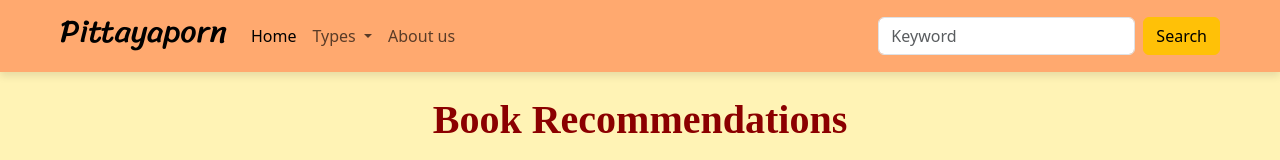
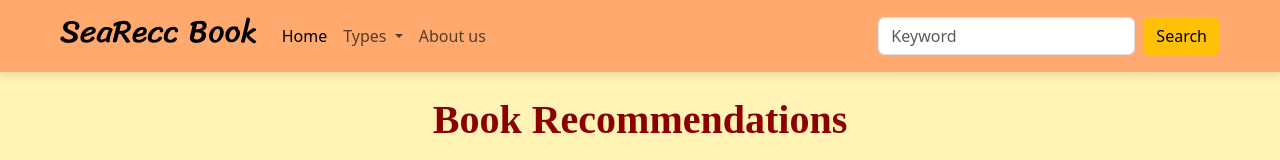
Before and after one commit to sea-pit/book-recommendations, a plain HTML site: page index.html in a window 1280 px wide. Shown: the top 160 px of the page. Drawn offline with nearby package versions, Linux system fonts and the light colour scheme; a web font is replaced by a local one.

Commit message:
Update index.html

```diff
--- a/index.html
+++ b/index.html
@@ -4,8 +4,8 @@
   <head>
     <meta charset="utf-8">
     <meta name="viewport" content="width=device-width, initial-scale=1">
-    <title>แนะนำหนังสือ "Ifpossible จริงเสมือนจริง" ความไม่สมบูรณ์แบบในชีวิตที่อาจทำให้เจ็บปวด</title>
-    <meta name="keywords" content="เปิดกรุหนังสือสุดปัง ที่คุณต้องอ่านสักครั้ง!">
+    <title>เปิดกรุหนังสือ เรื่องสั้น ที่คุณต้องอ่านสักครั้ง!</title>
+    <meta name="keywords" content="แนะนำหนังสือ, หนังสือฮิต, เรื่องสั้น">
     <meta name="description" content="ไม่ว่าคุณจะชอบอ่านเรื่องราวสนุกสนาน หรือต้องการเรียนรู้สิ่งใหม่ ๆ ผ่านหนังสือประเภทต่าง ๆ เรามีตัวเลือกมากมายที่ครอบคลุมทุกความสนใจให้คุณได้สัมผัสกับประสบการณ์การอ่านที่หลากหลายและไม่มีวันเบื่อ">
     <link href="https://cdn.jsdelivr.net/npm/bootstrap@5.3.3/dist/css/bootstrap.min.css" rel="stylesheet" integrity="sha384-QWTKZyjpPEjISv5WaRU9OFeRpok6YctnYmDr5pNlyT2bRjXh0JMhjY6hW+ALEwIH" crossorigin="anonymous">
     <link rel="stylesheet" href="css/style.css">
@@ -19,7 +19,7 @@
 
     <nav class="navbar navbar-expand-lg sticky-top bg-body-primary nav">
       <div class="container-fluid">
-        <a class="navbar-brand ms-5 Pittayaporn" href="#"><h2>Pittayaporn</h2></a>
+        <a class="navbar-brand ms-5 Pittayaporn" href="#"><h2>SeaRecc Book</h2></a>
         <button class="navbar-toggler" type="button" data-bs-toggle="collapse" data-bs-target="#navbarSupportedContent" aria-controls="navbarSupportedContent" aria-expanded="false" aria-label="Toggle navigation">
           <span class="navbar-toggler-icon"></span>
         </button>
```
